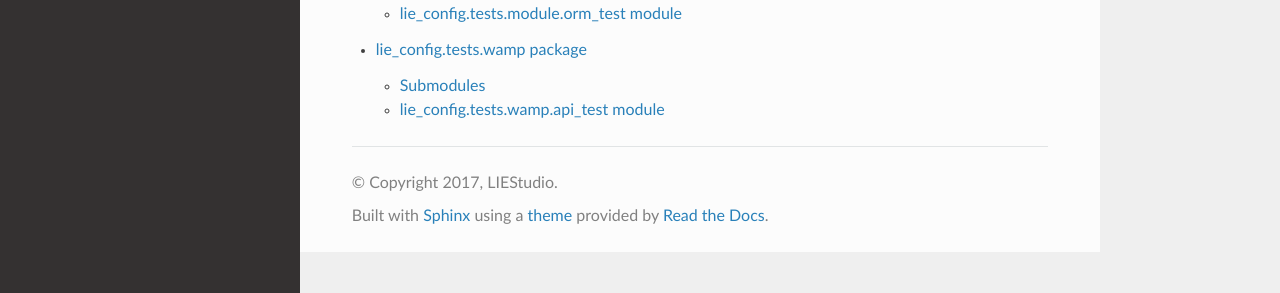
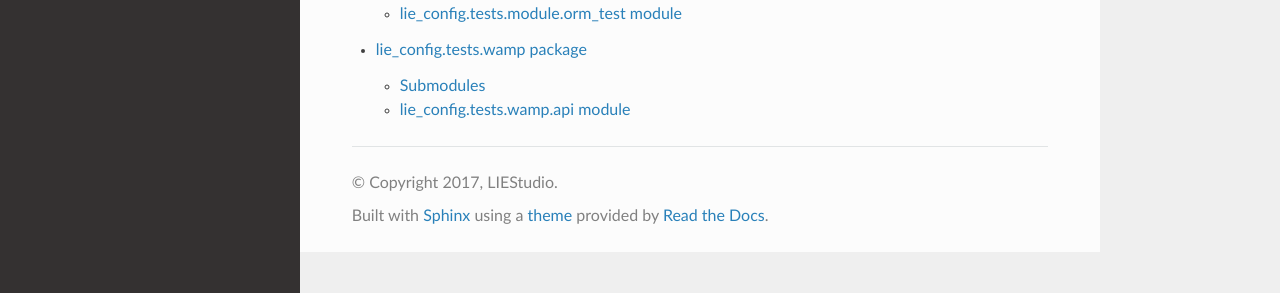
Before and after one commit to MD-Studio/MDStudio, a Sphinx documentation site: the page built from docs/components/config/lie_config.tests.rst, in a window 1280 px wide. Shown: the part 494-787 px from the top of the page. Built offline with Sphinx 7.4.7 and the Read the Docs theme 2.0.0, drawn with Linux system fonts in a browser that asks for light colours; formulas are drawn with MathJax 3.

Commit message:
Small improvements

```diff
--- a/docs/components/config/lie_config.tests.wamp.rst
+++ b/docs/components/config/lie_config.tests.wamp.rst
@@ -9,10 +9,10 @@ lie\_config\.tests\.wamp package
 Submodules
 ----------
 
-lie\_config\.tests\.wamp\.api\_test module
-------------------------------------------
+lie\_config\.tests\.wamp\.api module
+------------------------------------
 
-.. automodule:: lie_config.tests.wamp.api_test
+.. automodule:: lie_config.tests.wamp.api
     :members:
     :undoc-members:
     :show-inheritance:
```
Also changed, not shown: 2 other files.
